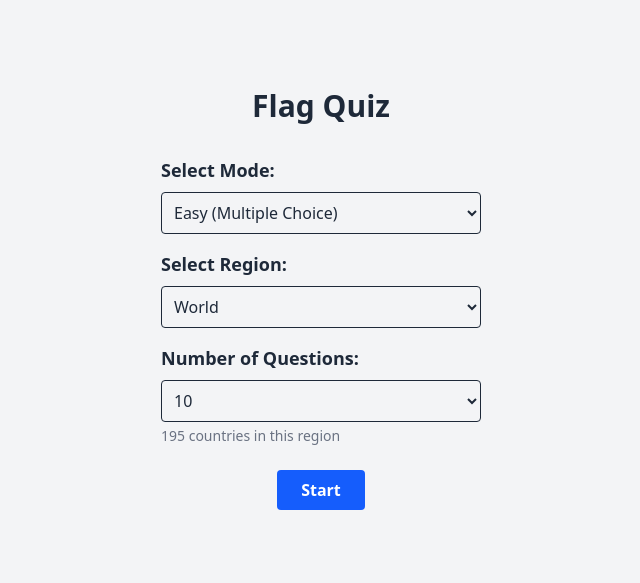
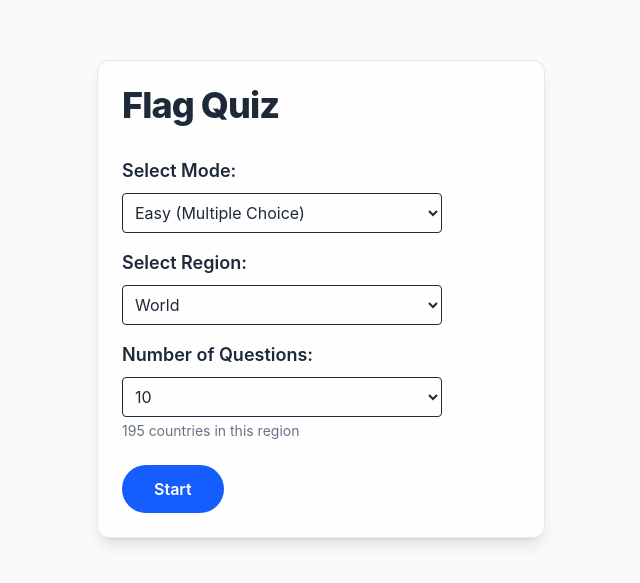
Before and after one commit to toyoshun/flag-quiz, a React (Vite) app: page / in a window 1280 px wide. Shown: the part 101-684 px from the top of the page, without its empty margins (319-959 px from the left). Built offline with nearby package versions, Linux system fonts and the light colour scheme.

Commit message:
Redesign UI with Apple-inspired styles

```diff
--- a/src/index.css
+++ b/src/index.css
@@ -1,4 +1,9 @@
 @import 'tailwindcss';
+
+body {
+  @apply min-h-screen bg-gradient-to-br from-gray-50 to-gray-200 text-gray-900 font-sans;
+  font-family: -apple-system, BlinkMacSystemFont, "Helvetica Neue", "Segoe UI", Roboto, sans-serif;
+}
 
 /* --- Start Screen --- */
 .start-container {
@@ -6,7 +11,7 @@
 }
 
 .start-title {
-  @apply mb-8 text-3xl font-bold;
+  @apply mb-8 text-4xl font-extrabold tracking-tight;
 }
 
 .select-group {
@@ -26,7 +31,7 @@
 }
 
 .start-button {
-  @apply px-6 py-2 font-semibold text-white transition bg-blue-600 rounded hover:bg-blue-700;
+  @apply px-8 py-3 font-semibold text-white transition-colors bg-blue-600 rounded-full hover:bg-blue-700;
 }
 
 /* --- Quiz Screen --- */
@@ -35,21 +40,21 @@
 }
 
 .input-main {
-  @apply w-full p-2 text-lg border rounded;
+  @apply w-full p-2 text-lg border rounded-lg;
 }
 
 .btn-option {
-  @apply w-full max-w-[320px] mx-auto px-4 py-2 text-lg text-gray-800 bg-white border
-         border-blue-500 rounded shadow hover:bg-blue-100 transition text-center;
+  @apply w-full max-w-[320px] mx-auto px-6 py-2 text-lg text-gray-800 bg-white border border-blue-500 rounded-full shadow hover:bg-blue-100 transition text-center;
 }
 
 /* --- Feedback Screen --- */
+
 .heading-correct {
-  @apply mb-4 text-3xl font-bold text-green-600;
+  @apply mb-4 text-3xl font-semibold text-green-600;
 }
 
 .heading-wrong {
-  @apply mb-4 text-3xl font-bold text-red-600;
+  @apply mb-4 text-3xl font-semibold text-red-600;
 }
 
 /* --- Result Screen --- */
@@ -59,29 +64,33 @@
 
 /* --- Common --- */
 .screen-wrapper {
-  @apply relative flex flex-col items-center justify-center min-h-screen px-4 bg-gray-100;
+  @apply relative flex flex-col items-center justify-center min-h-screen px-4;
+}
+
+.screen-card {
+  @apply w-full max-w-md p-6 bg-white/80 rounded-xl shadow-lg backdrop-blur border border-gray-200;
 }
 
 .flag-image {
-  @apply object-contain h-40 w-auto mb-4 bg-blue-50 border border-gray-200 shadow mx-auto;
+  @apply object-contain h-40 w-auto mb-4 bg-white border border-gray-200 shadow rounded-lg mx-auto;
 }
 
 .btn-main {
-  @apply w-full max-w-xs px-4 py-2 font-semibold text-white transition-colors bg-blue-600 rounded hover:bg-blue-700;
+  @apply w-full max-w-xs px-8 py-3 font-semibold text-white transition-colors bg-blue-600 rounded-full hover:bg-blue-700;
 }
 
 .btn-quit {
-  @apply w-full max-w-xs px-4 py-2 font-semibold text-white transition bg-red-600 rounded hover:bg-red-700;
+  @apply w-full max-w-xs px-8 py-3 font-semibold text-white transition bg-red-600 rounded-full hover:bg-red-700;
 }
 
 .btn-quit-top {
-  @apply absolute top-4 right-4 px-3 py-1 font-semibold text-white transition bg-red-600 rounded hover:bg-red-700;
+  @apply absolute top-4 right-4 px-3 py-1 font-semibold text-white transition bg-red-600 rounded-full hover:bg-red-700;
 }
 
 .heading-main {
-  @apply mb-4 text-3xl font-bold;
+  @apply mb-4 text-4xl font-extrabold tracking-tight;
 }
 
 .paragraph-main {
-  @apply mb-2 text-lg;
+  @apply mb-2 text-lg text-gray-700;
 }
--- a/src/screens/FeedbackScreen.tsx
+++ b/src/screens/FeedbackScreen.tsx
@@ -26,6 +26,7 @@ export const FeedbackScreen: React.FC<FeedbackScreenProps> = ({
 
   return (
     <div className="screen-wrapper">
+      <div className="screen-card">
         <button className="btn-quit-top" onClick={onQuit}>
           Quit Quiz
         </button>
@@ -58,5 +59,6 @@ export const FeedbackScreen: React.FC<FeedbackScreenProps> = ({
         </button>
       </div>
       </div>
+    </div>
   );
 };
--- a/src/screens/QuizScreen.tsx
+++ b/src/screens/QuizScreen.tsx
@@ -39,12 +39,10 @@ export const QuizScreen: React.FC<QuizScreenProps> = ({
 
   return (
     <div className="screen-wrapper">
-      <button className="btn-quit-top" onClick={onQuit}>
-        Quit Quiz
-      </button>
-      <p className="mb-4 text-lg font-semibold">
-        Question {questionIndex + 1} of {totalQuestions}
-      </p>
+      <div className="screen-card">
+        <p className="mb-4 text-lg font-semibold">
+          Question {questionIndex + 1} of {totalQuestions}
+        </p>
 
       <div
         style={{
@@ -87,6 +85,10 @@ export const QuizScreen: React.FC<QuizScreenProps> = ({
           </button>
         </div>
       )}
+        <button className="btn-quit-top" onClick={onQuit}>
+          Quit Quiz
+        </button>
+      </div>
     </div>
   );
 };
--- a/src/screens/ResultScreen.tsx
+++ b/src/screens/ResultScreen.tsx
@@ -13,6 +13,7 @@ export const ResultScreen: React.FC<ResultScreenProps> = ({
 }) => {
   return (
     <div className="screen-wrapper">
+      <div className="screen-card">
         <h2 className="heading-main">Quiz Finished!</h2>
         <p className="paragraph-main">You scored:</p>
         <p className="text-score">
@@ -23,5 +24,6 @@ export const ResultScreen: React.FC<ResultScreenProps> = ({
           Play Again
         </button>
       </div>
+    </div>
   );
 };
--- a/src/screens/StartScreen.tsx
+++ b/src/screens/StartScreen.tsx
@@ -45,6 +45,7 @@ export const StartScreen: React.FC<{
 
   return (
     <div className="screen-wrapper">
+      <div className="screen-card">
         <h1 className="start-title">Flag Quiz</h1>
 
         <div className="select-group">
@@ -99,5 +100,6 @@ export const StartScreen: React.FC<{
           Start
         </button>
       </div>
+    </div>
   );
 };
```
Lines whose indentation alone changed are shown as unchanged.
